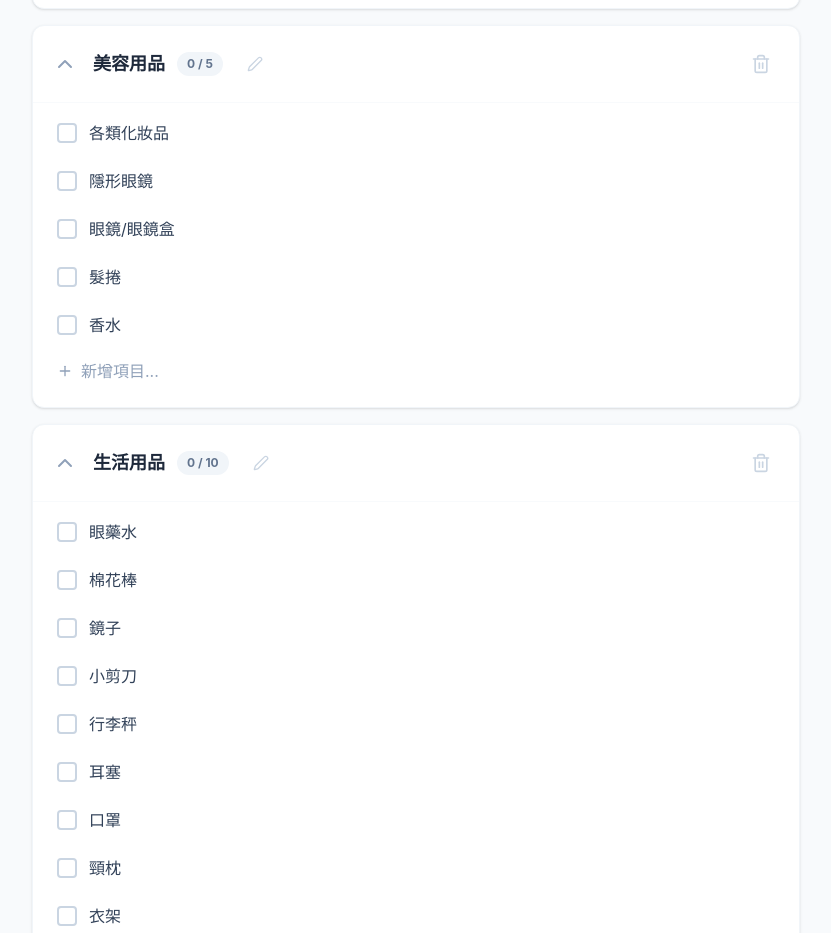
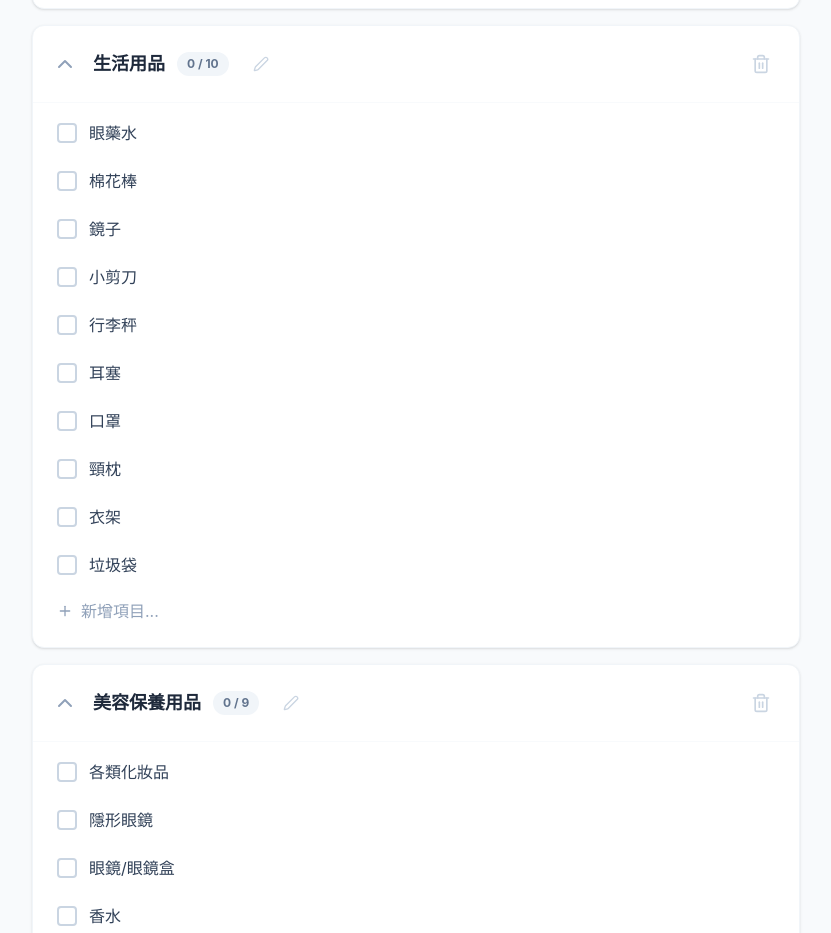
Before and after one commit to dai4116/packing-list, a Vue app: page / in a window 1280 px wide. Shown: the part 1599-2532 px from the top of the page, without its empty margins (224-1055 px from the left). Built offline with nearby package versions, Linux system fonts and the light colour scheme.

Commit message:
Refactor initial data: remove '美容用品' category and update '保養品' to '美容保養用品' with corrected items list.

```diff
--- a/src/data/initialData.ts
+++ b/src/data/initialData.ts
@@ -34,21 +34,15 @@ export const initialData: PackingCategory[] = [
   },
   {
     id: uuidv4(),
-    title: '美容用品',
-    isOpen: true,
-    items: ['各類化妝品', '隱形眼鏡', '眼鏡/眼鏡盒', '髮捲', '香水'].map(name => ({ id: uuidv4(), name, checked: false }))
-  },
-  {
-    id: uuidv4(),
     title: '生活用品',
     isOpen: true,
     items: ['眼藥水', '棉花棒', '鏡子', '小剪刀', '行李秤', '耳塞', '口罩', '頸枕', '衣架', '垃圾袋'].map(name => ({ id: uuidv4(), name, checked: false }))
   },
   {
     id: uuidv4(),
-    title: '保養品',
+    title: '美容保養用品',
     isOpen: true,
-    items: ['化妝水', '精華液', '臉部乳液', '身體乳液', '護手霜', '面膜', '護唇膏'].map(name => ({ id: uuidv4(), name, checked: false }))
+    items: ['各類化妝品', '隱形眼鏡', '眼鏡/眼鏡盒', '香水','各類保養品', '身體乳液', '護手霜', '面膜', '護唇膏'].map(name => ({ id: uuidv4(), name, checked: false }))
   },
   {
     id: uuidv4(),
```
